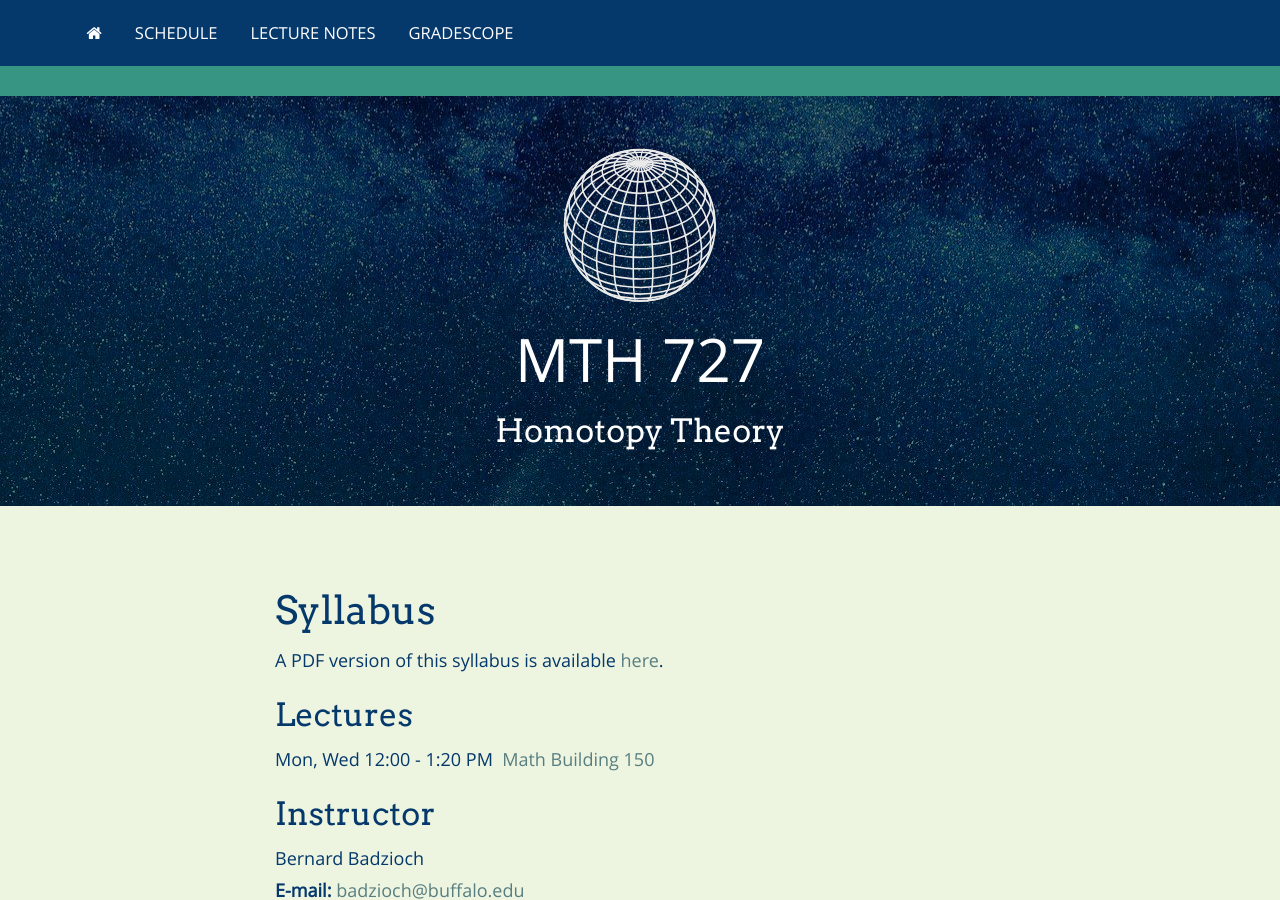
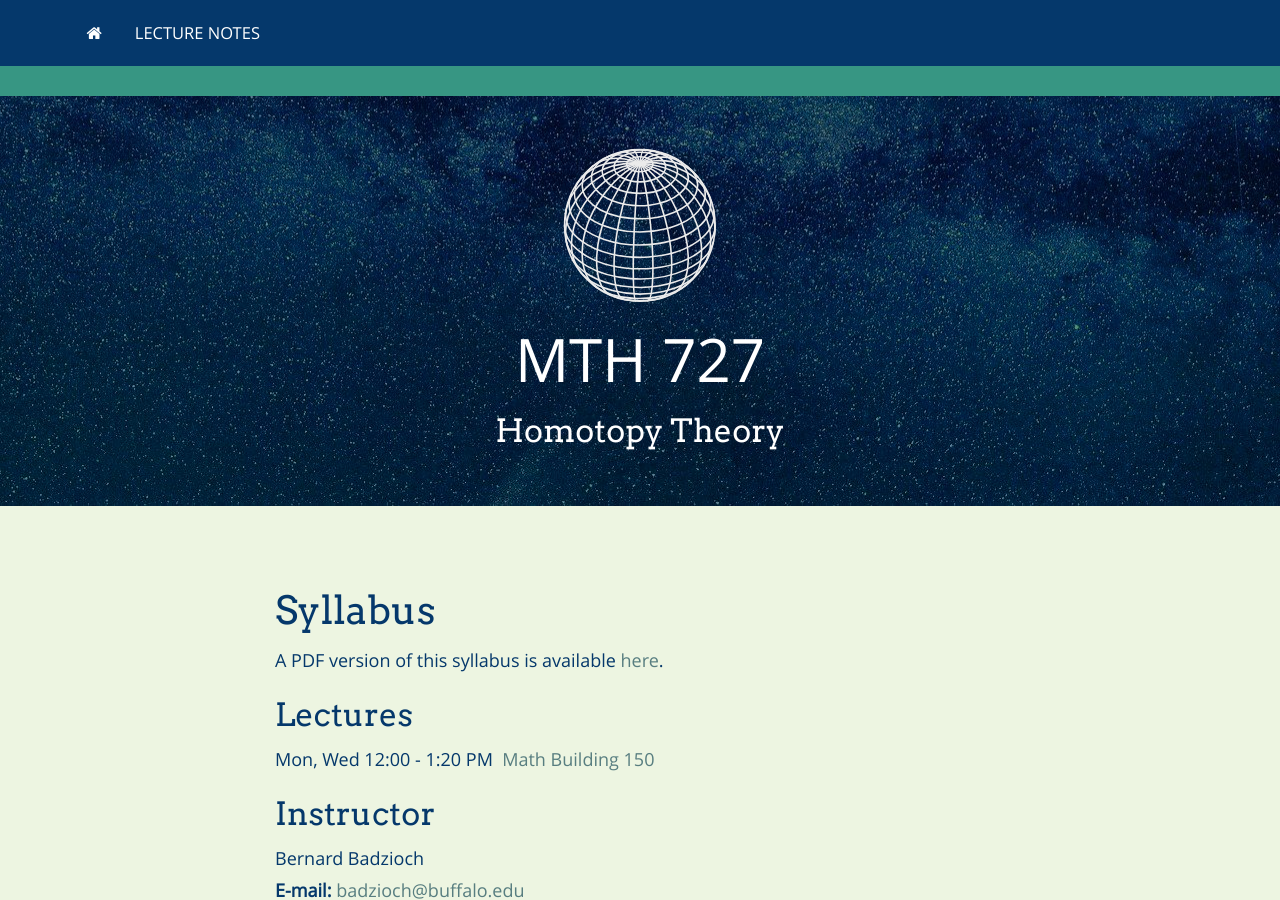
Before and after one commit to bbadzioch/727_site, a Jekyll site: the page built from index.md, in a window 1280 px wide and 900 px high. Built offline with Jekyll 4.4.1, drawn with Linux system fonts in a browser that asks for light colours; nearby versions of some CDN libraries.

Commit message:
Update navigation.html

```diff
--- a/_includes/navigation.html
+++ b/_includes/navigation.html
@@ -15,20 +15,8 @@
 				<li>
 					<a href="{{ site.baseurl }}/"><i class="fa fa-home"></i></a>
 				</li>
-				{% for module in site.data.course.modules %}
-					{% assign first_post = site.categories[module]|reverse|first %}
-					<li class="dropdown {% if page.categories[1] == module %}active{% endif %} {% if forloop.first %}first{% endif %} {% if forloop.last %}last{% endif %}">
-						<a href="{{ site.baseurl }}{{ first_post.url }}"
-						   class="dropdown-item">
-							{{ module }}
-						</a>
-					</li>
-				{% endfor %}
 				<li>
 					<a href="{{ site.baseurl }}{% link lecture_notes.md %}">Lecture notes</a>
-				</li>
-				<li>
-					<a href="https://www.gradescope.com">Gradescope</a>
 				</li>
 			</ul>
 		</div>
```
